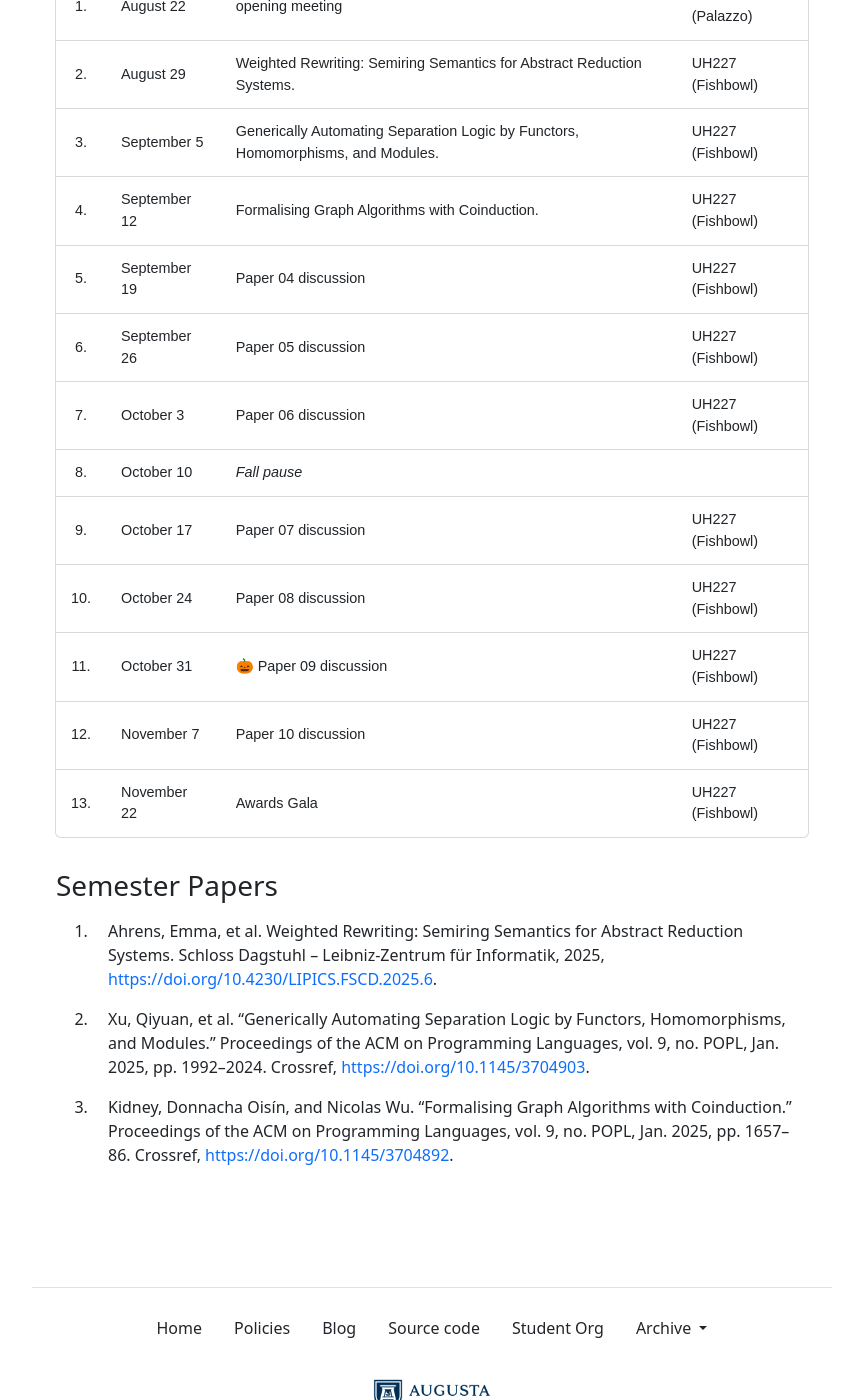
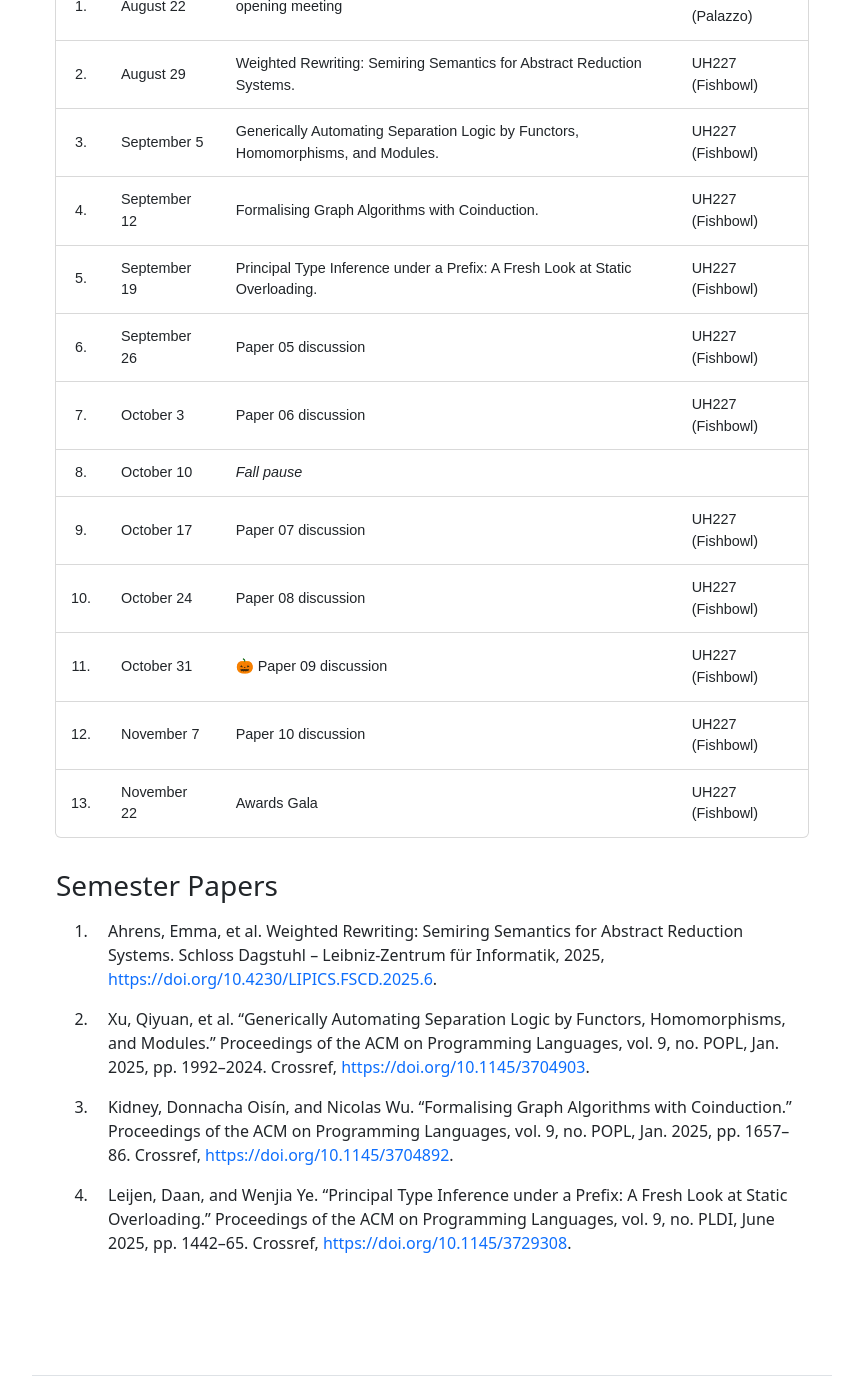
Before and after one commit to the-au-forml-lab/plgroup, a Jekyll site: the page built from docs/index.md, in a window 1280 px wide and 1400 px high, scrolled down 780 px. Shown: the whole window, without its empty margins (208-1071 px from the left). Built offline with Jekyll 4.4.1, drawn with Linux system fonts in a browser that asks for light colours.

Commit message:
[create-pull-request] automated change

```diff
--- a/data/history.txt
+++ b/data/history.txt
@@ -50,3 +50,4 @@
 10.4230/LIPICS.FSCD.2025.6
 10.1145/3704903
 10.1145/3704892
+10.1145/3729308
--- a/docs/index.md
+++ b/docs/index.md
@@ -34,7 +34,7 @@ organization.
 | 2.  | August 29    | Weighted Rewriting: Semiring Semantics for Abstract Reduction Systems.    | UH227 (Fishbowl) |
 | 3.  | September 5  | Generically Automating Separation Logic by Functors, Homomorphisms, and Modules.    | UH227 (Fishbowl) |
 | 4.  | September 12 | Formalising Graph Algorithms with Coinduction.    | UH227 (Fishbowl) |
-| 5.  | September 19 | Paper 04 discussion    | UH227 (Fishbowl) |
+| 5.  | September 19 | Principal Type Inference under a Prefix: A Fresh Look at Static Overloading.    | UH227 (Fishbowl) |
 | 6.  | September 26 | Paper 05 discussion    | UH227 (Fishbowl) |
 | 7.  | October 3    | Paper 06 discussion    | UH227 (Fishbowl) |
 | 8.  | October 10   | _Fall pause_           |                  |
--- a/docs/papers.md
+++ b/docs/papers.md
@@ -1,3 +1,4 @@
 1. Ahrens, Emma, et al. Weighted Rewriting: Semiring Semantics for Abstract Reduction Systems. Schloss Dagstuhl – Leibniz-Zentrum für Informatik, 2025, <https://doi.org/10.4230/LIPICS.FSCD.2025.6>.
 1. Xu, Qiyuan, et al. “Generically Automating Separation Logic by Functors, Homomorphisms, and Modules.” Proceedings of the ACM on Programming Languages, vol. 9, no. POPL, Jan. 2025, pp. 1992–2024. Crossref, <https://doi.org/10.1145/3704903>.
 1. Kidney, Donnacha Oisín, and Nicolas Wu. “Formalising Graph Algorithms with Coinduction.” Proceedings of the ACM on Programming Languages, vol. 9, no. POPL, Jan. 2025, pp. 1657–86. Crossref, <https://doi.org/10.1145/3704892>.
+1. Leijen, Daan, and Wenjia Ye. “Principal Type Inference under a Prefix: A Fresh Look at Static Overloading.” Proceedings of the ACM on Programming Languages, vol. 9, no. PLDI, June 2025, pp. 1442–65. Crossref, <https://doi.org/10.1145/3729308>.
```
